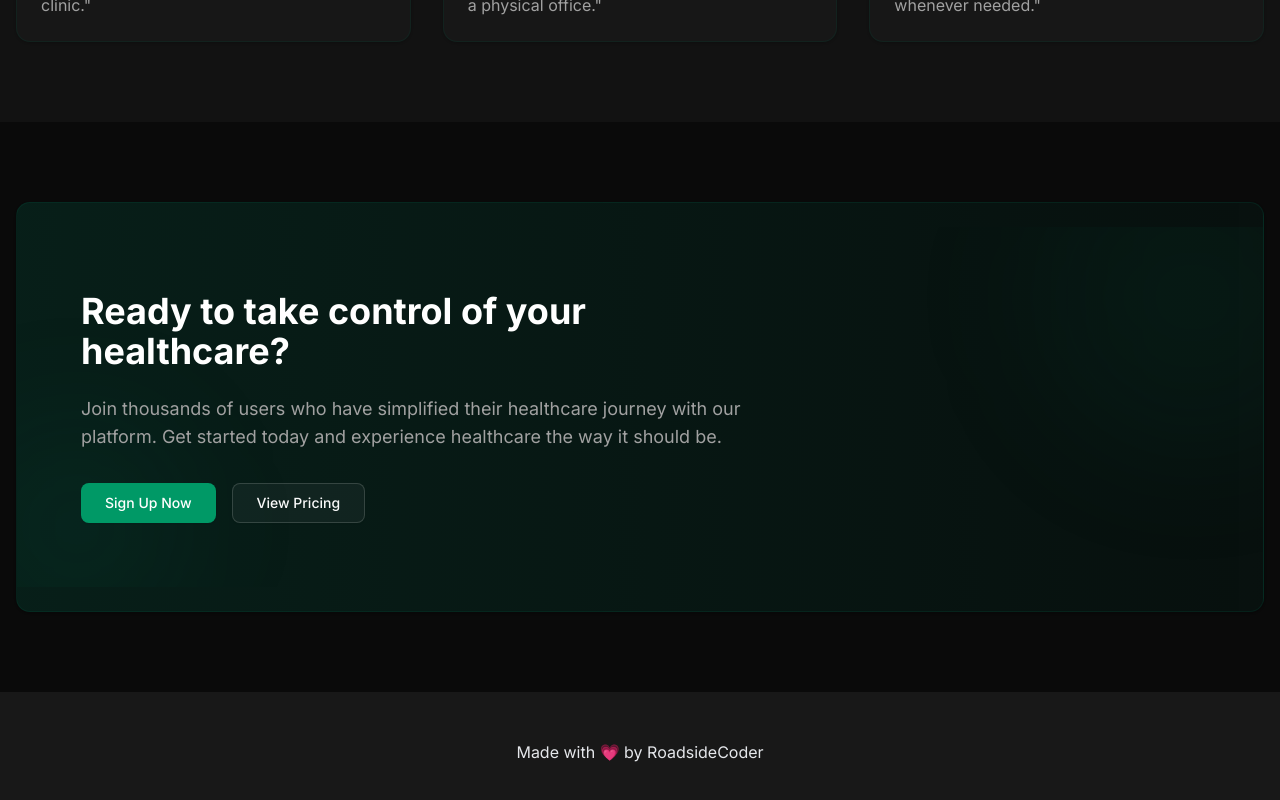
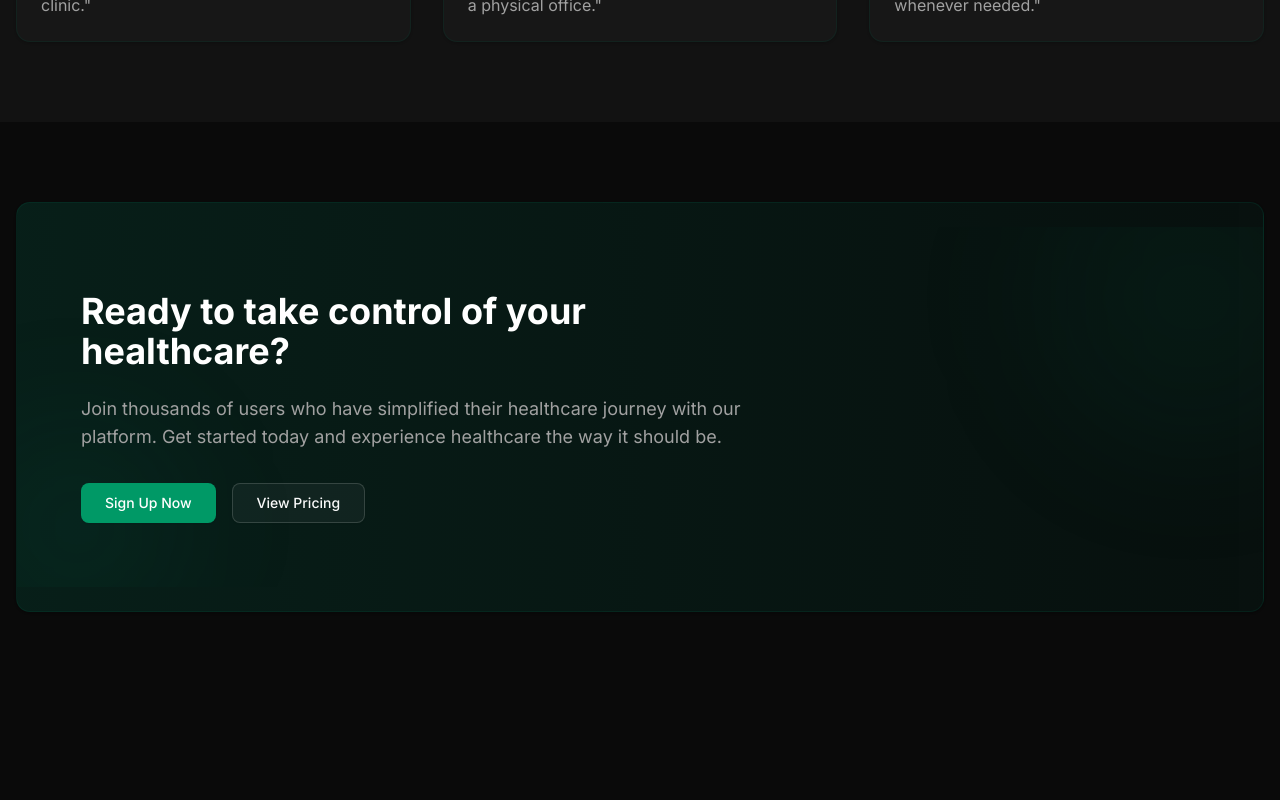
Before and after one commit to advika31/DocVia, a Next.js app: page / in a window 1280 px wide. Shown: the part 2838-3638 px from the top of the page. After the commit the page ends 3530 px from the top, so only its background shows below. Built offline with nearby package versions, Linux system fonts and the light colour scheme; no server answers.

Commit message:
update layout.js

```diff
--- a/app/layout.js
+++ b/app/layout.js
@@ -9,7 +9,7 @@
 const inter = Inter({ subsets: ["latin"] });
 
 export const metadata = {
-  title: "Doctors Appointment App",
+  title: "DocVia",
   description: "Connect with doctors anytime, anywhere",
 };
 
@@ -35,11 +35,6 @@
             <main className="min-h-screen">{children}</main>
             <Toaster richColors />
 
-            <footer className="bg-muted/50 py-12">
-              <div className="container mx-auto px-4 text-center text-gray-200">
-                <p>Made with 💗 by RoadsideCoder</p>
-              </div>
-            </footer>
           </ThemeProvider>
         </body>
       </html>
```
